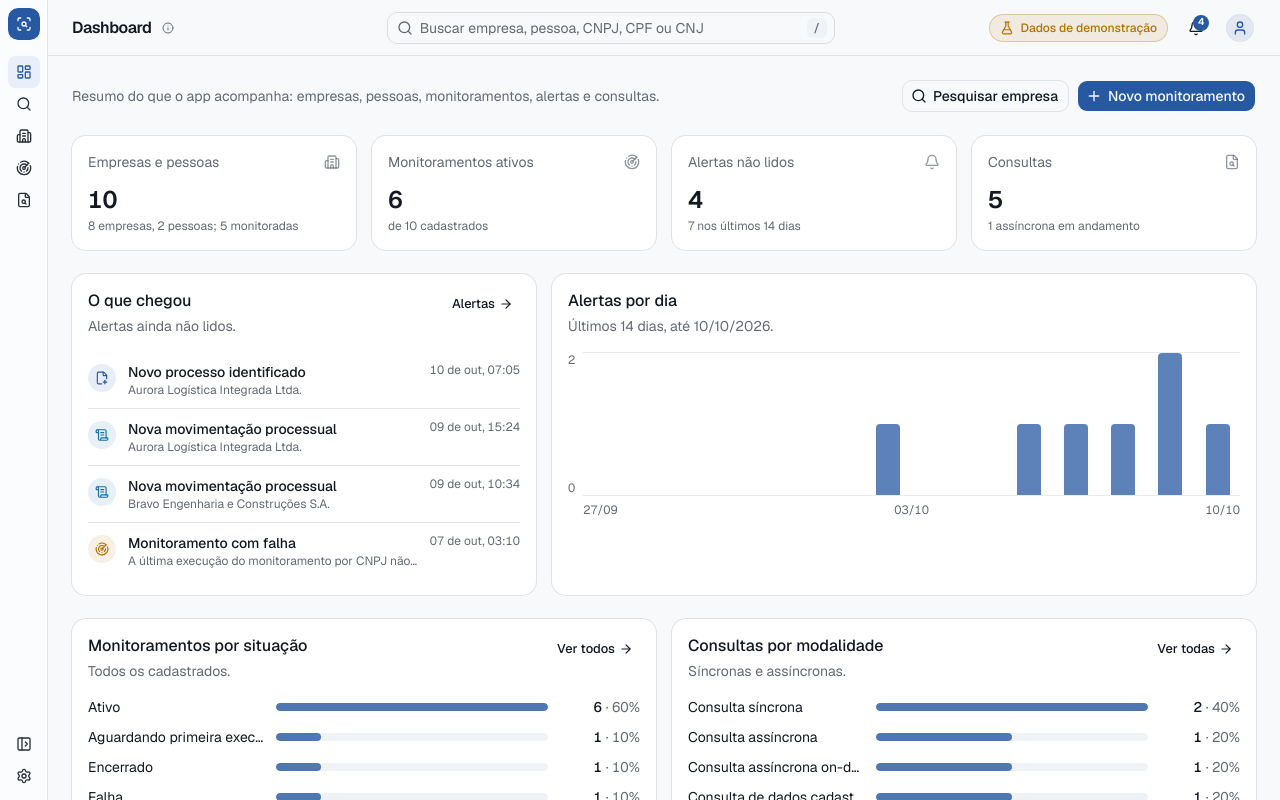
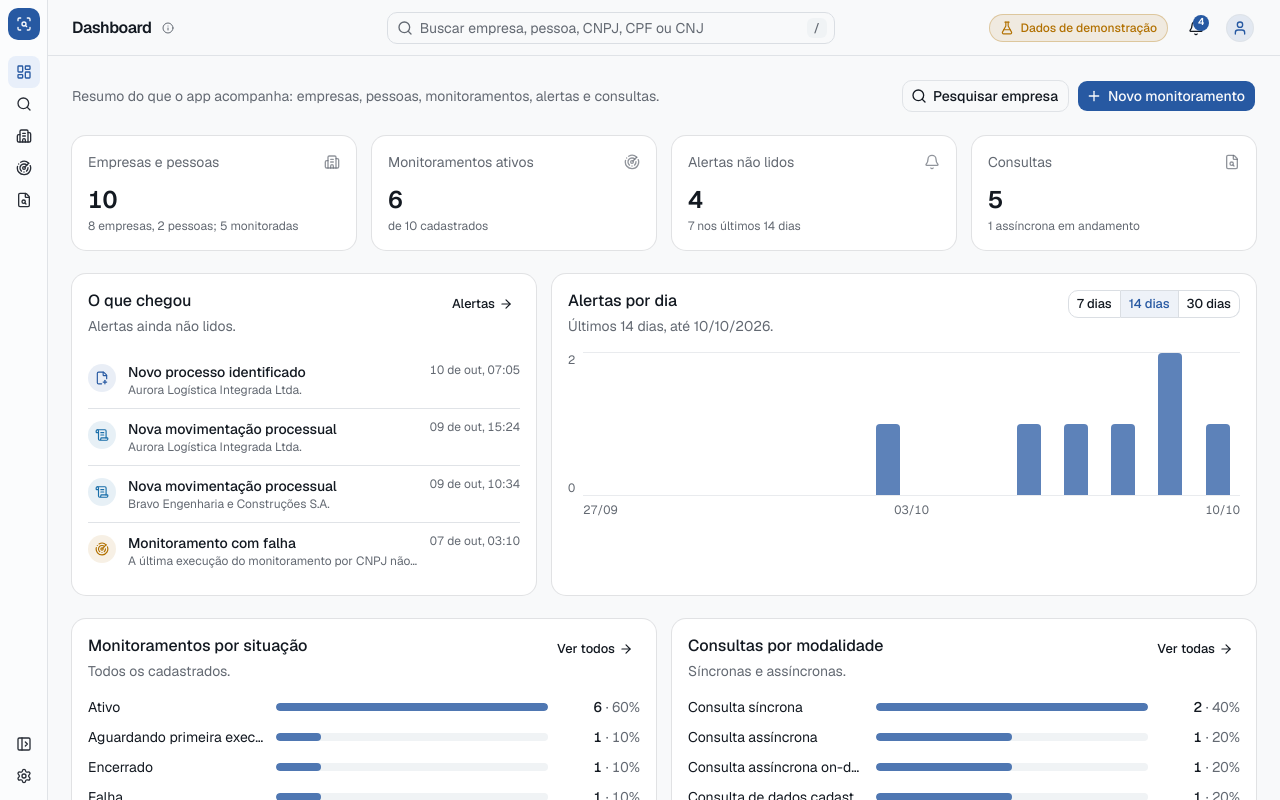
Before and after one commit to erllindowo-svg/spike, a Next.js app: page / in a window 1280 px wide. Shown: the top 800 px of the page. Built offline with nearby package versions, Linux system fonts and the light colour scheme.

Commit message:
feat(overview): 7/14/30-day period on the alerts chart (stage 7, circle 2, slice 14)

```diff
--- a/src/features/overview/components/overview-dashboard.tsx
+++ b/src/features/overview/components/overview-dashboard.tsx
@@ -11,6 +11,7 @@ import {
   SearchIcon,
 } from "lucide-react";
 import Link from "next/link";
+import { useState } from "react";
 
 import { ColumnChart } from "@/components/shared/column-chart";
 import { DistributionChart } from "@/components/shared/distribution-chart";
@@ -25,6 +26,7 @@ import {
   CardHeader,
   CardTitle,
 } from "@/components/ui/card";
+import { ToggleGroup, ToggleGroupItem } from "@/components/ui/toggle-group";
 import { alertTypeStyles } from "@/features/alerts/components/alerts-center";
 import {
   DistributionCard,
@@ -53,7 +55,10 @@ import {
 // Dashboard (círculo 1 do escopo, C1-8): um resumo de todas as áreas. Tudo
 // vem do que o app já guardou; abrir esta página não chama a JUDIT.
 
+// O indicador "Alertas" conta sempre 14 dias; o gráfico escolhe o período.
 const ALERT_DAYS = 14;
+const CHART_PERIODS = [7, 14, 30] as const;
+type ChartPeriod = (typeof CHART_PERIODS)[number];
 
 export function OverviewDashboard({
   queries,
@@ -90,6 +95,12 @@ export function OverviewDashboard({
     ALERT_DAYS,
   );
   const alertsInPeriod = alertDays.reduce((sum, d) => sum + d.count, 0);
+  const [chartDays, setChartDays] = useState<ChartPeriod>(ALERT_DAYS);
+  const chartData = countPerDay(
+    alerts.map((a) => a.createdAt),
+    referenceDate,
+    chartDays,
+  );
   const openQueries = queries.filter(isQueryOpen).length;
   // As listas vêm do banco até um limite (src/lib/list-limits.ts). Acima
   // dele, o número vira "200+" em vez de parecer o total.
@@ -234,17 +245,38 @@ export function OverviewDashboard({
           <CardHeader>
             <CardTitle>Alertas por dia</CardTitle>
             <CardDescription>
-              Últimos {ALERT_DAYS} dias, até {formatDate(referenceDate)}.
+              Últimos {chartDays} dias, até {formatDate(referenceDate)}
+              {alertsCapped &&
+                `; conta só os ${formatNumber(LIST_LIMITS.alerts)} alertas mais recentes`}
+              .
             </CardDescription>
+            <CardAction>
+              <ToggleGroup
+                variant="outline"
+                spacing={0}
+                size="sm"
+                value={[String(chartDays)]}
+                onValueChange={(v) =>
+                  v[0] && setChartDays(Number(v[0]) as ChartPeriod)
+                }
+                aria-label="Período do gráfico"
+              >
+                {CHART_PERIODS.map((days) => (
+                  <ToggleGroupItem key={days} value={String(days)}>
+                    {days} dias
+                  </ToggleGroupItem>
+                ))}
+              </ToggleGroup>
+            </CardAction>
           </CardHeader>
           <CardContent>
             <ColumnChart
-              data={alertDays.map((d) => ({
+              data={chartData.map((d) => ({
                 key: d.key,
                 label: d.label,
                 value: d.count,
               }))}
-              label={`Alertas por dia nos últimos ${ALERT_DAYS} dias`}
+              label={`Alertas por dia nos últimos ${chartDays} dias`}
               unit="alertas"
             />
           </CardContent>
```
Also changed, not shown: 1 other file (tests, documents, lock files or other folders).
